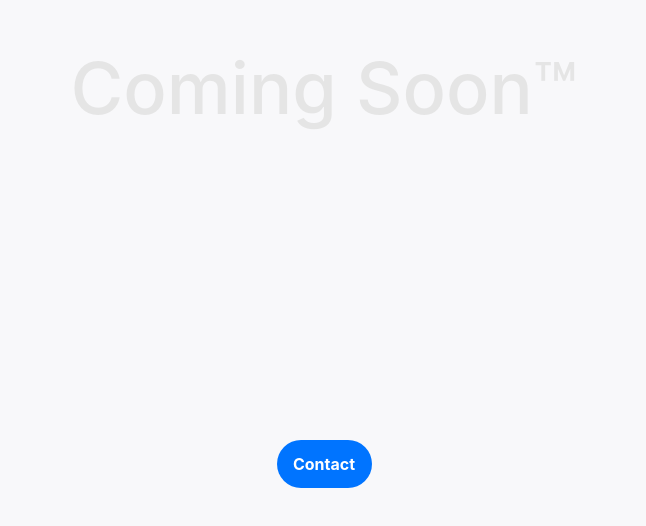
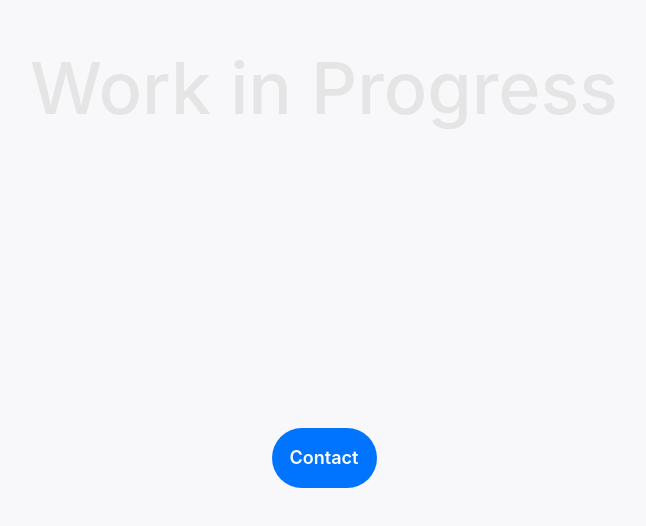
Before and after one commit to eriknson/me, a Next.js app: page / in a window 1280 px wide. Shown: the part 232-758 px from the top of the page, without its empty margins (316-962 px from the left). Built offline with nearby package versions, Linux system fonts and the light colour scheme.

Commit message:
Update styling: Change title to 'Work in Progress', add PPMondwest-Regular font for title, keep Apple system font for contact button, make button larger

```diff
--- a/src/app/page.tsx
+++ b/src/app/page.tsx
@@ -502,7 +502,7 @@ export default function Home() {
 
           /* Global font settings */
           html, body {
-            font-family: -apple-system, BlinkMacSystemFont, "SF Pro Display", "SF Pro Rounded", "SF Pro", "Helvetica Neue", Helvetica, Arial, sans-serif;
+            font-family: "PPMondwest-Regular", -apple-system, BlinkMacSystemFont, "SF Pro Display", "SF Pro Rounded", "SF Pro", "Helvetica Neue", Helvetica, Arial, sans-serif;
             -webkit-font-smoothing: antialiased;
             -moz-osx-font-smoothing: grayscale;
           }
@@ -603,10 +603,10 @@ export default function Home() {
                     text-5xl md:text-6xl lg:text-7xl font-medium pointer-events-none z-40
                     text-[#e5e5e5] dark:text-[#333333] text-center w-full px-4"
           style={{
-            fontFamily: '-apple-system, BlinkMacSystemFont, "SF Pro Display", "SF Pro Rounded", "SF Pro", "Helvetica Neue", Helvetica, Arial, sans-serif'
+            fontFamily: '"PPMondwest-Regular", -apple-system, BlinkMacSystemFont, "SF Pro Display", "SF Pro Rounded", "SF Pro", "Helvetica Neue", Helvetica, Arial, sans-serif'
           }}
         >
-          Coming Soon™
+          Work in Progress
         </h1>
 
         <div className="absolute bottom-[10vh] left-0 right-0 flex justify-center items-center z-[100]">
@@ -632,7 +632,7 @@ export default function Home() {
                 }
               }}
               onChange={handleContactOptionChange}
-              className="contact-select appearance-none px-8 py-4 md:px-6 md:py-3 rounded-full text-lg md:text-base font-bold
+              className="contact-select appearance-none px-10 py-5 md:px-8 md:py-4 rounded-full text-xl md:text-lg font-semibold
                       text-white
                       hover:scale-105
                       active:scale-95
@@ -640,23 +640,24 @@ export default function Home() {
                       touch-manipulation
                       border-0 outline-none focus:outline-none focus:ring-2 focus:ring-white focus:ring-opacity-50"
               style={{
-                fontFamily: '-apple-system, BlinkMacSystemFont, "SF Pro Display", "SF Pro Rounded", "SF Pro", "Helvetica Neue", Helvetica, Arial, sans-serif',
+                fontFamily: '-apple-system, BlinkMacSystemFont, "SF Pro Display", "SF Pro", "Helvetica Neue", Helvetica, Arial, sans-serif',
                 background: p3Blue,
                 backgroundColor: fallbackBlue,
                 backgroundImage: 'none',
                 WebkitAppearance: 'none',
                 MozAppearance: 'none',
                 appearance: 'none',
-                paddingRight: '16px',
-                paddingLeft: '16px',
+                paddingRight: '18px',
+                paddingLeft: '18px',
                 textIndent: '0',
                 textOverflow: 'ellipsis',
                 ...(isMobile ? {
-                  fontSize: '16px',
+                  fontSize: '18px',
                   touchAction: 'manipulation',
                   userSelect: 'none',
                   fontWeight: 600,
-                  minHeight: '44px',
+                  minHeight: '48px',
+                  minWidth: '160px',
                 } : {}),
               }}
               aria-label="Contact options"
```
